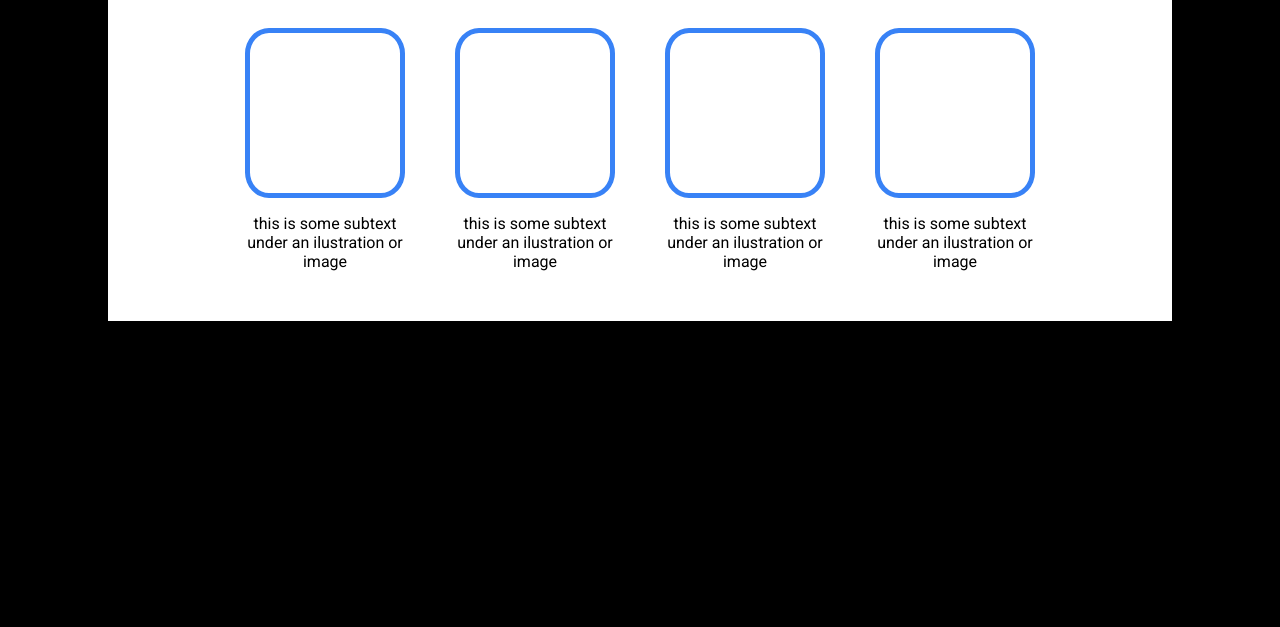
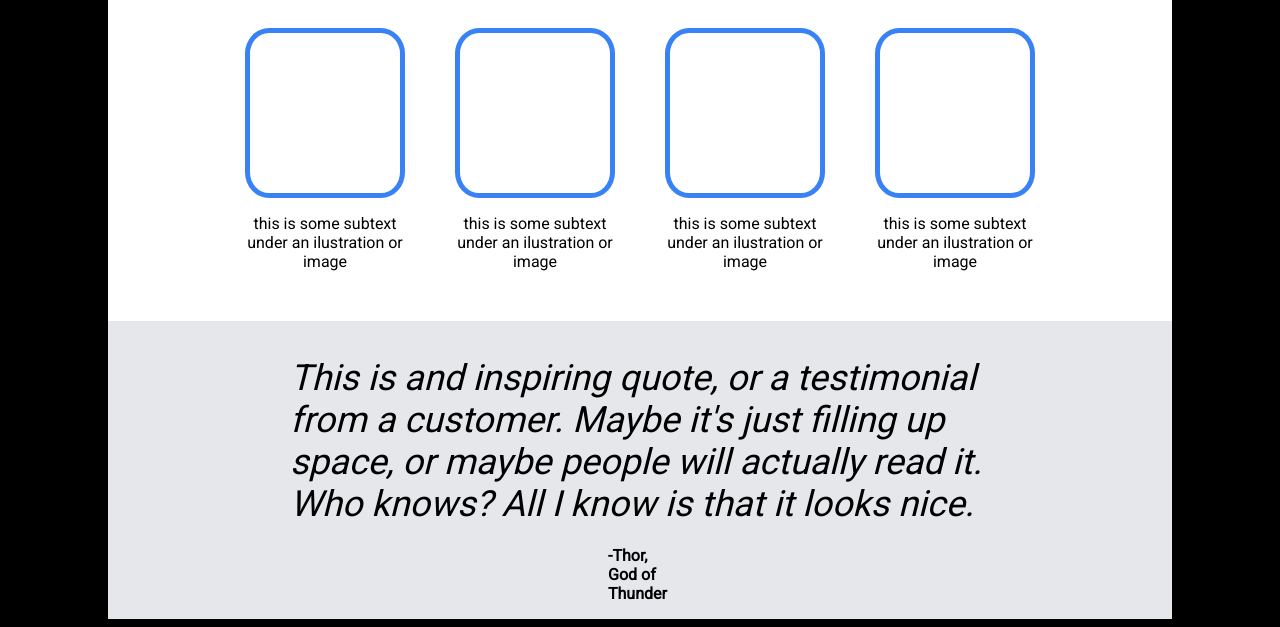
Before and after one commit to viniciuspassos/sample-page, a plain HTML site: page index.html in a window 1280 px wide. Shown: the part 608-1235 px from the top of the page. Before the commit the page ends 937 px from the top, so only its background shows below. Drawn offline with Linux system fonts and the light colour scheme.

Commit message:
quote session

```diff
--- a/index.html
+++ b/index.html
@@ -50,6 +50,14 @@
         </div>
       </div>
     </div>
+    <div class="quote-session">
+      <p class="quote"> This is and inspiring quote, or a testimonial
+        from a customer. Maybe it's just filling up space, or maybe
+        people will actually read it. Who knows? All I know is that
+        it looks nice.
+      </p>
+      <p class="autor-name"> -Thor, God of Thunder</p>
+    </div>
   </div>
 </body>
 </html>
--- a/style.css
+++ b/style.css
@@ -126,3 +126,25 @@
 .cards p {
   text-align: center;
 }
+
+.quote-session {
+  background-color: #e5e7eb;
+  margin: 0 100px;
+  display: flex;
+  flex-direction: column;
+  justify-content: center;
+  align-items: center;
+  padding: 0 500px;
+}
+
+.quote {
+  width: 700px;
+  font-size: 36px;
+  font-style: italic;
+  margin-bottom: 5px;
+}
+
+.autor-name {
+  margin-left: auto;
+  font-weight: bold;
+}
```
